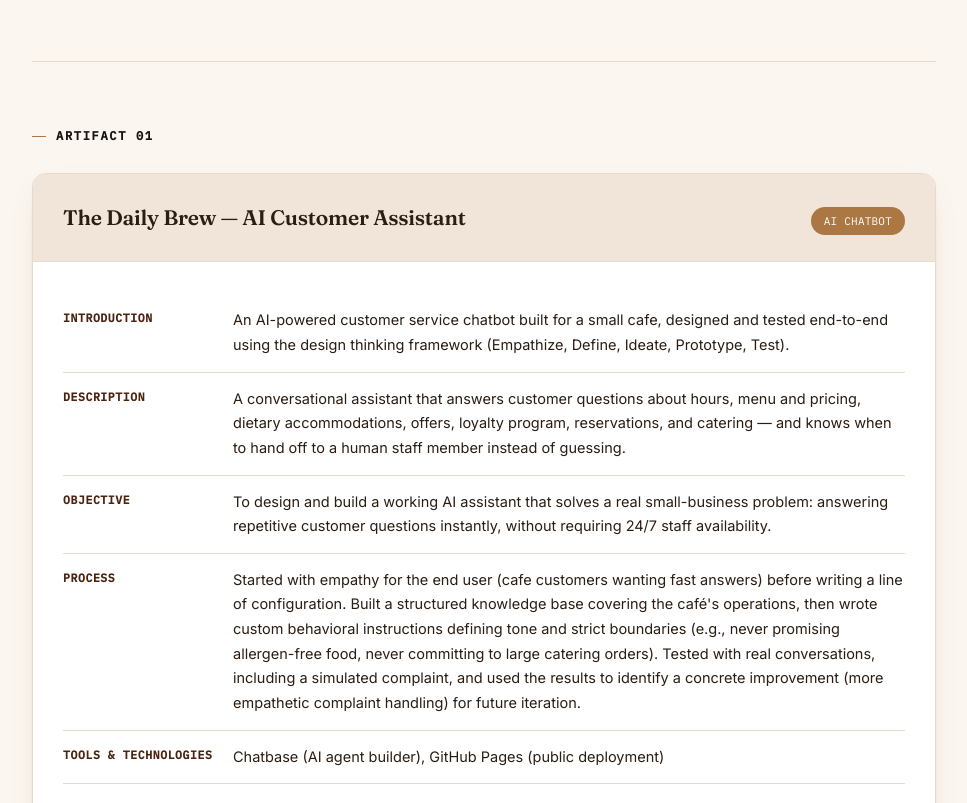
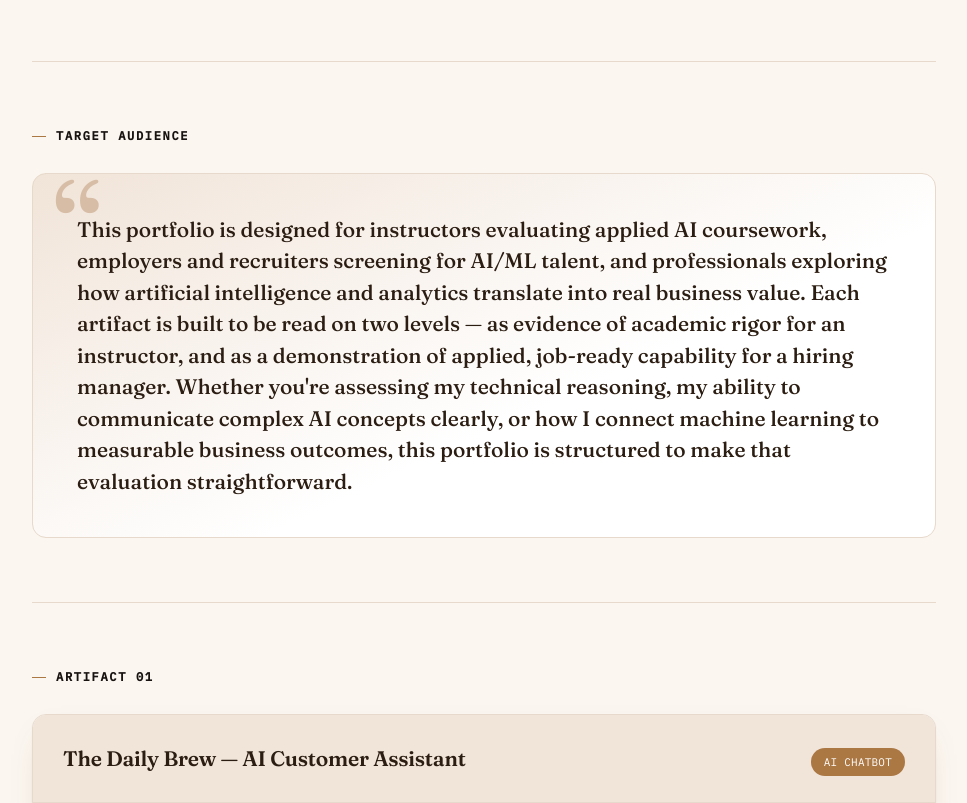
Before and after one commit to Hanisha-Varma/Machine-Learning_Artifacts, a plain HTML site: page index.html in a window 1280 px wide. Shown: the part 1393-2196 px from the top of the page, without its empty margins (156-1123 px from the left). Drawn offline with Linux system fonts and the light colour scheme.

Commit message:
Add files via upload

```diff
--- a/index.html
+++ b/index.html
@@ -419,6 +419,7 @@
     <nav>
       <a href="#about">About</a>
       <a href="#value">Value Proposition</a>
+      <a href="#audience">Target Audience</a>
       <a href="#artifacts">Artifacts</a>
       <a href="#contact">Contact</a>
     </nav>
@@ -443,6 +444,19 @@
     <div class="label">Value Proposition</div>
     <div class="vp-card">
       <p>I specialize in applying Artificial Intelligence, Machine Learning, Generative AI, and Data Analytics to design intelligent solutions that solve real-world business problems, developing AI-powered applications using large language models, predictive analytics, and intelligent automation to optimize business processes, enhance customer experiences, and enable data-driven decision-making across organizations.</p>
+    </div>
+  </section>
+
+  <section id="audience">
+    <div class="label">Target Audience</div>
+    <div class="vp-card">
+      <p>This portfolio is designed for instructors evaluating applied AI coursework, employers and recruiters
+      screening for AI/ML talent, and professionals exploring how artificial intelligence and analytics translate
+      into real business value. Each artifact is built to be read on two levels — as evidence of academic rigor for
+      an instructor, and as a demonstration of applied, job-ready capability for a hiring manager. Whether you're
+      assessing my technical reasoning, my ability to communicate complex AI concepts clearly, or how I connect
+      machine learning to measurable business outcomes, this portfolio is structured to make that evaluation
+      straightforward.</p>
     </div>
   </section>
 
```
